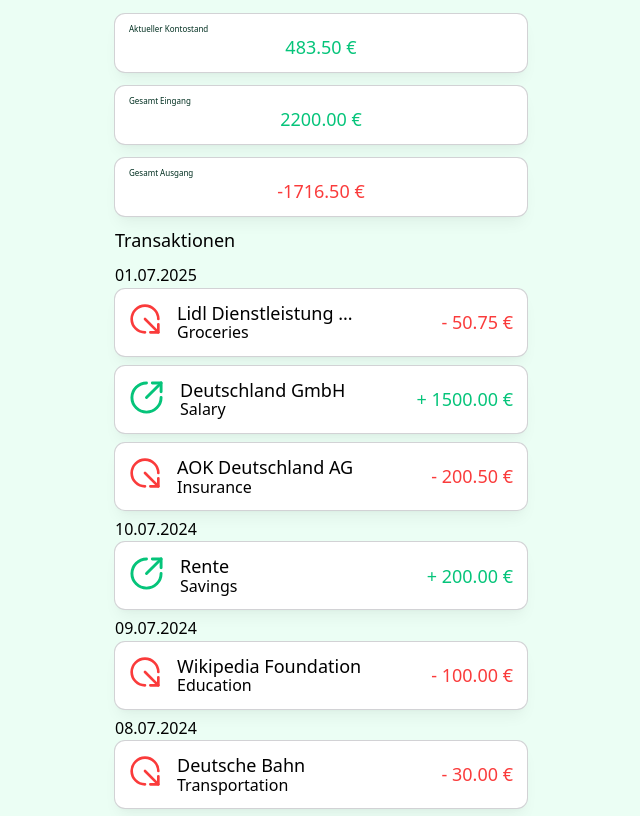
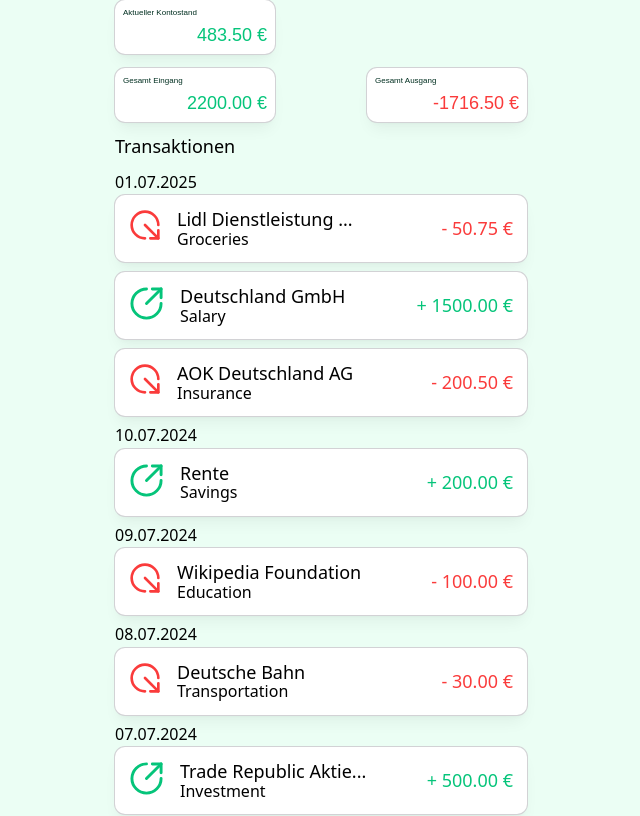
Before and after one commit to juliansngr/mon-ey, a Next.js app: page / in a window 1280 px wide. Shown: the top 816 px of the page, without its empty margins (319-959 px from the left). Built offline with nearby package versions, Linux system fonts and the light colour scheme.

Commit message:
feat: Update margins/paddings/ add section Income/Expense 🎨

```diff
--- a/components/AccountBalance/index.js
+++ b/components/AccountBalance/index.js
@@ -29,7 +29,7 @@ export default function AccountBalance({ transactions }) {
           <StyledTotalSpan>Aktueller Kontostand</StyledTotalSpan> {totalBalance.toFixed(2)} €
         </StyledTotalAmount>
       </StyledAccount>
-
+      <StyledSectionIncomeExpense>
         <StyledAccount>
           <StyledTotalAmount>
             <StyledTotalSpan>Gesamt Eingang</StyledTotalSpan> {totalIncome.toFixed(2)} €
@@ -41,31 +41,50 @@ export default function AccountBalance({ transactions }) {
             <StyledTotalSpan>Gesamt Ausgang</StyledTotalSpan> {totalExpenses.toFixed(2)} €
           </StyledTotalAmount>
         </StyledAccount>
+      </StyledSectionIncomeExpense>
     </>
   );
 }
 
-const StyledAccount = styled.div`
+const StyledAccount = styled.button`
   display: flex;
-  justify-content: space-between;
-  align-items: center;
-  min-width: 8rem;
-  margin: var(--md) 0;
-  padding: var(--md);
-  padding-top: var(--xs);
+  min-width: 10rem;
+  margin: 0 0 var(--md);
+  padding: var(--3xs);
   border-radius: var(--xs);
   background-color: white;
+  border: var(--3xs) solid transparent;
   box-shadow: var(--box-shadow-default);
-  transition: background-color 0.3s ease;
+
+  transition: background-color 0.3s ease, transform 0.3s ease;
+  &:hover {
+    transform: scale(1.1);
+    background-color: var(--green-200);
+    cursor: pointer;
+  }
+
+  &:active {
+    background-color: var(--green-500);
+    border: var(--3xs) solid var(--darkgray); /* Gleiche Breite wie oben */
+  }
+
+  &:active p {
+    color: var(--green-50);
+  }
+
+  &:active:last-child p {
+    color: var(--red-500);
+  }
 `;
 
 const StyledTotalAmount = styled.p`
 width: 100%;
 font-size: var(--lg);
 font-weight: 500;
-  text-align: center;
+text-align: right;
 color: ${(props) =>
-    props.isNegative ? `var(--red-500)` : `var(--green-500)`};
+    props.isNegative ? `var(--red-500)` : `var(--green-500)`
+  };
 `;
 
 const StyledTotalSpan = styled.span`
@@ -73,6 +92,12 @@ const StyledTotalSpan = styled.span`
 font-size: var(--2xs);
 font-weight: 500;
 text-align: left;
+margin-bottom: var(--2xs);
 color: var(--green-text-dark);
-  margin-bottom: var(--3xs);
 `;
+
+const StyledSectionIncomeExpense = styled.section`
+display: flex;
+justify-content: space-between;
+flex-direction: row;
+`;
```
Lines whose indentation alone changed are shown as unchanged.
